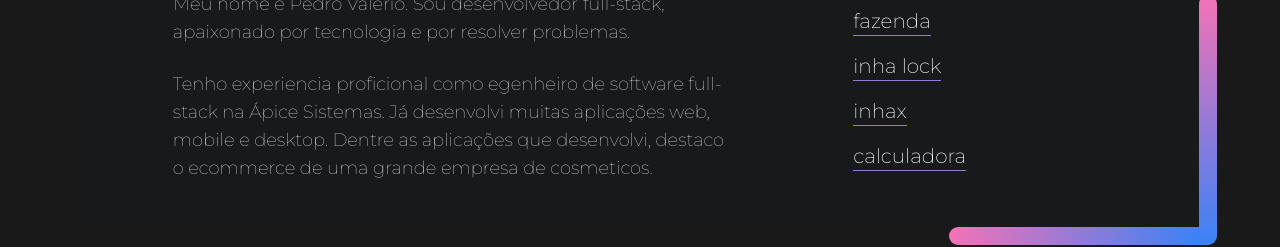
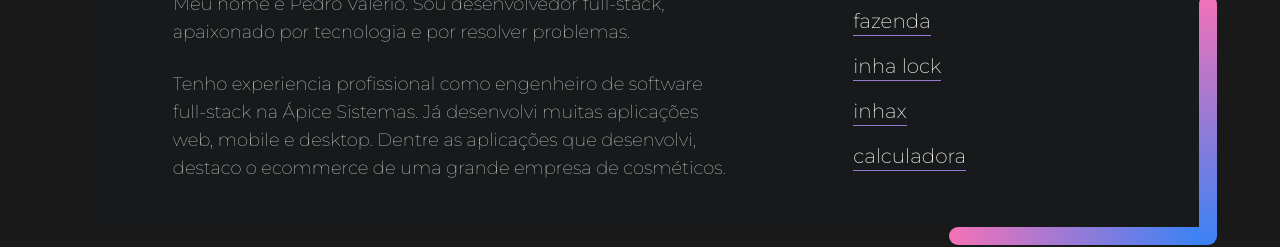
Before and after one commit to pedroddjkkk/Portfolio, a Next.js app: page / in a window 1280 px wide. Shown: the part 410-657 px from the top of the page. Built offline with nearby package versions, Linux system fonts and the light colour scheme.

Commit message:
Fix typos and update text in page.tsx

```diff
--- a/src/app/page.tsx
+++ b/src/app/page.tsx
@@ -31,9 +31,9 @@ export default function Home() {
                 Meu nome é Pedro Valério. Sou desenvolvedor full-stack, apaixonado por tecnologia e por resolver problemas.
               </span>
               <span className='text-white font-thin text-lg pl-3 mt-6 text-center md:text-start'>
-                Tenho experiencia proficional como egenheiro de software full-stack na Ápice Sistemas.
+                Tenho experiencia profissional como engenheiro de software full-stack na Ápice Sistemas.
                 Já desenvolvi muitas aplicações web, mobile e desktop.
-                Dentre as aplicações que desenvolvi, destaco o ecommerce de uma grande empresa de cosmeticos.
+                Dentre as aplicações que desenvolvi, destaco o ecommerce de uma grande empresa de cosméticos.
               </span>
             </section>
             <section className='md:ml-20 sm:mt-6 mt-10 md:mb-0 mb-12'>
```
